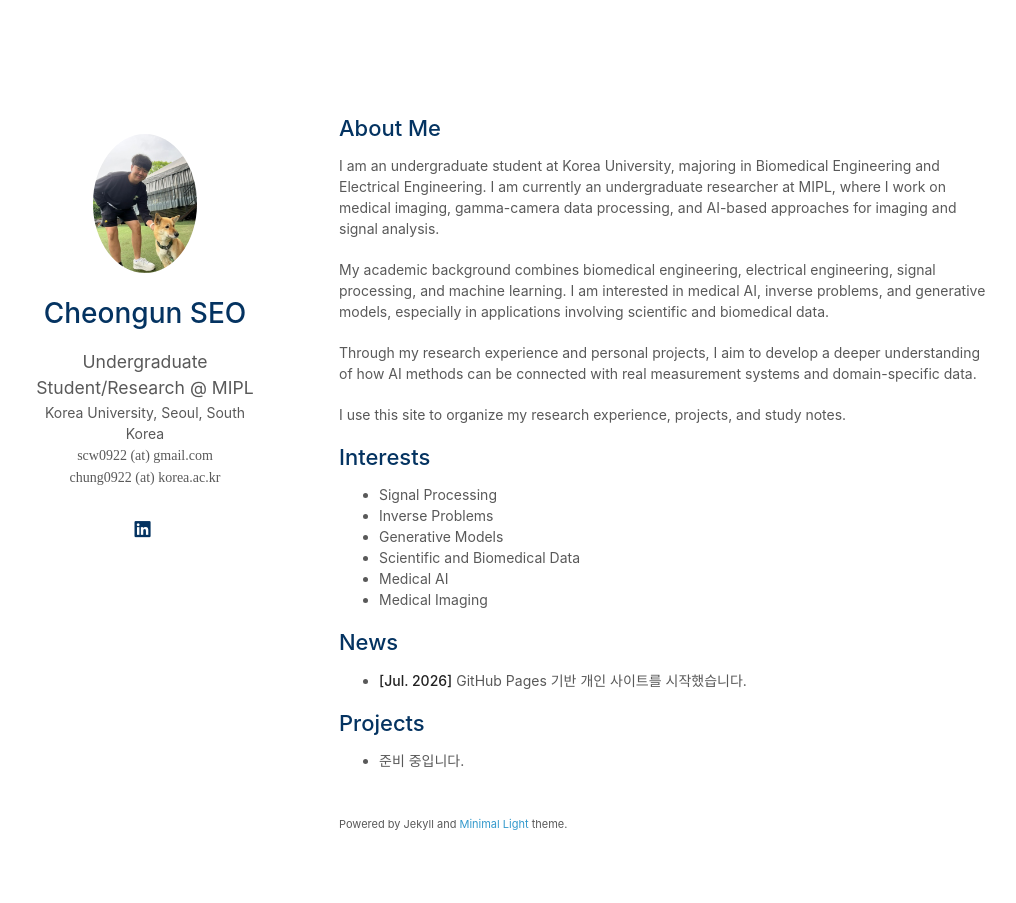
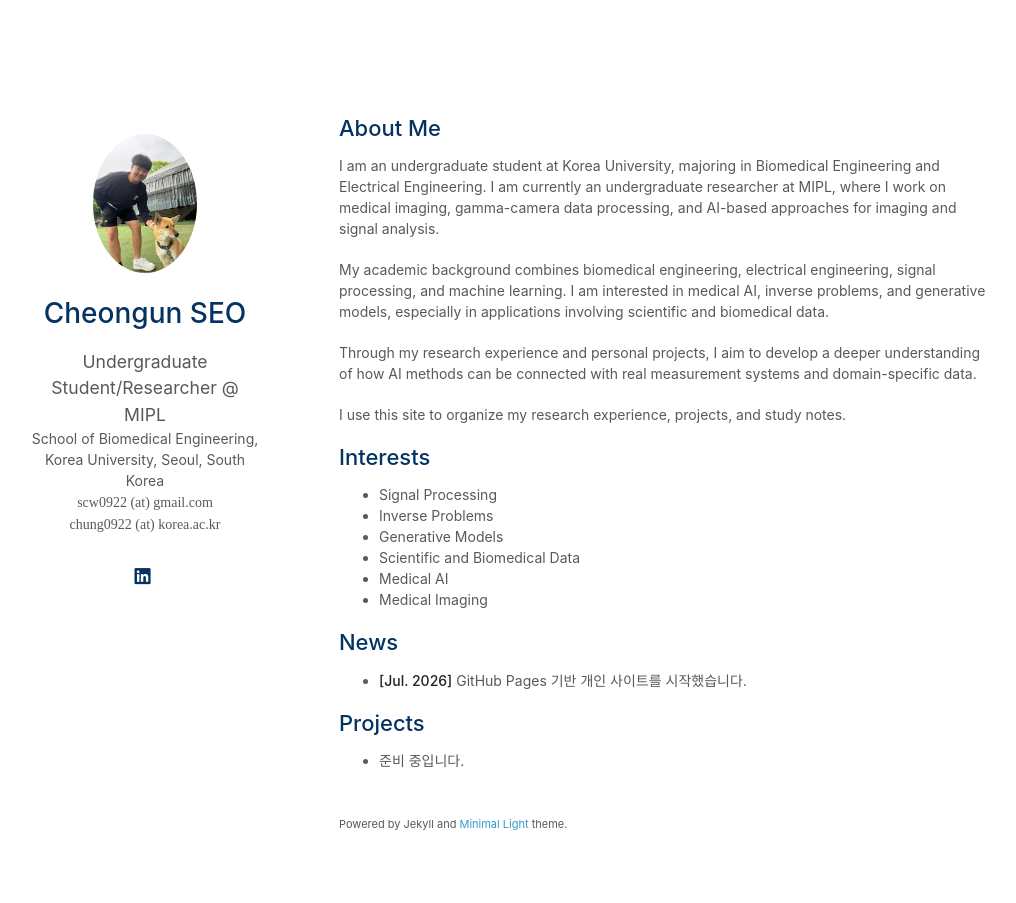
Before and after one commit to SeoCheongun/blog, a Jekyll site: the page built from index.md, in a window 1280 px wide. Shown: the whole page, without its empty margins (131-1147 px from the left). Built offline with Jekyll 4.4.1, drawn with Linux system fonts in a browser that asks for light colours; a style sheet for code colours, icons or effects is not loaded; our own code applies the rules of GitHub Pages for plain Markdown files.

Commit message:
Update homepage affiliation

```diff
--- a/_config.yml
+++ b/_config.yml
@@ -1,7 +1,7 @@
 # Basic Information
 title: Cheongun SEO
-position: Undergraduate Student/Research @ MIPL
-affiliation: Korea University, Seoul, South Korea
+position: Undergraduate Student/Researcher @ MIPL
+affiliation: School of Biomedical Engineering, Korea University, Seoul, South Korea
 affiliation_link: https://www.korea.edu/
 email: scw0922 (at) gmail.com<br>chung0922 (at) korea.ac.kr
 url: https://seocheongun.github.io
```
